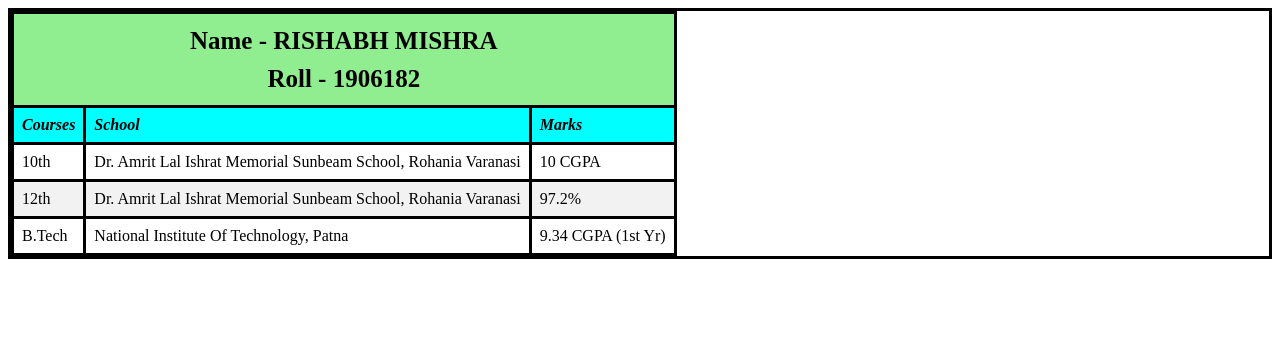
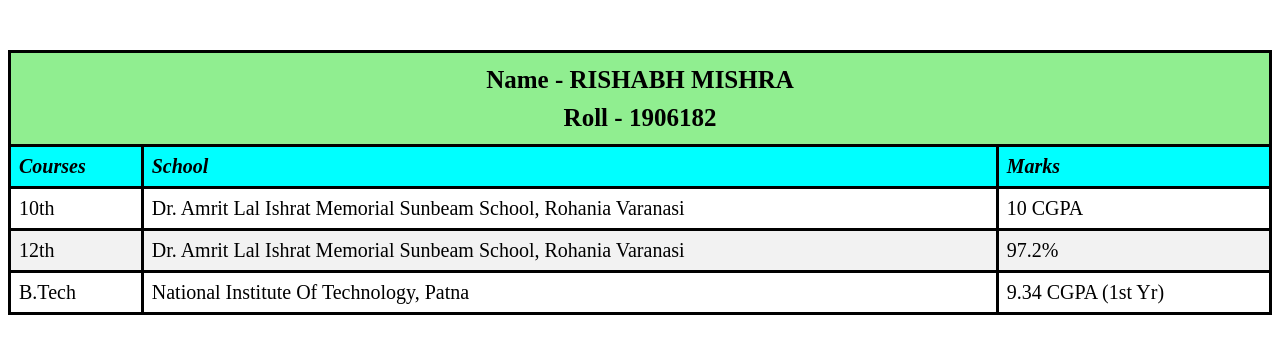
Before and after one commit to rishabhborn2win/CSL3403, a plain HTML site: page index.html in a window 1280 px wide. Drawn offline with Linux system fonts and the light colour scheme.

Commit message:
Update index.html

```diff
--- a/index.html
+++ b/index.html
@@ -44,13 +44,17 @@ table,tr,th,td{
  border : 3px solid black ;
  text-align: center ;
  }
+ body{
+ background: linear-gradient (to right, #e6e6fa, white);
+  margin-top: 50px;
+ }
 table{
 
 border-collapse: collapse;
  width: 100%;
-height: 80%;
- display: flex;
- align-items: center;
+
+
+
 
 
 
@@ -60,6 +64,7 @@ height: 80%;
   text-align: left;
 
   padding: 8px;
+  font-size: 20px;
 
 }
 tr:nth-child(even) {background-color: #f2f2f2;}
```
